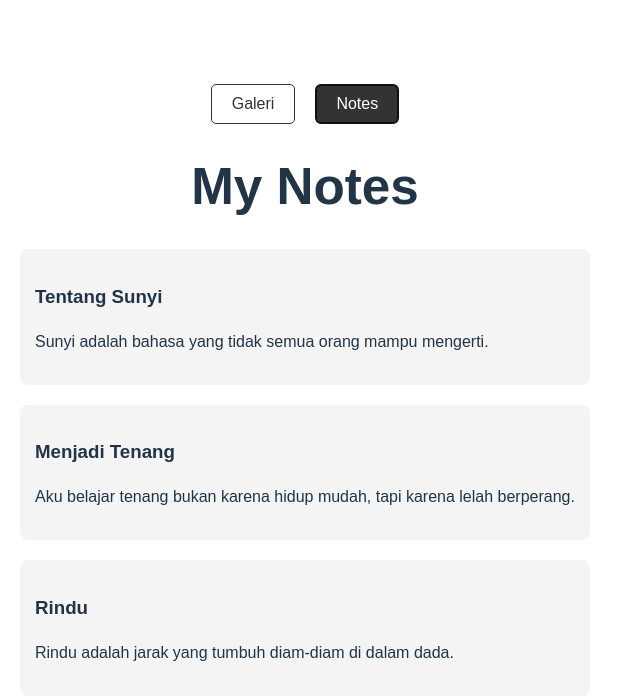
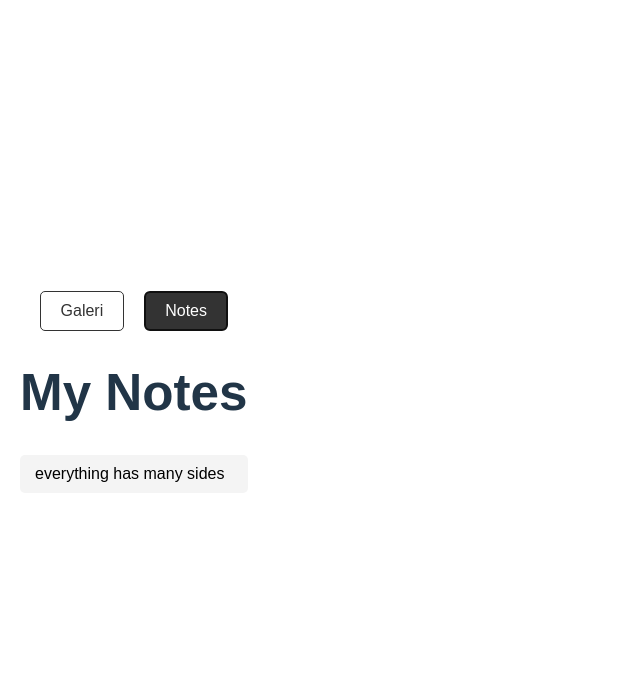
Before and after one commit to syhrullbr/portfolio-web, a React (Vite) app: page / in a window 1280 px wide. Both pictures are taken after a click on the button "Notes". Shown: the top 700 px of the page, without its empty margins (0-640 px from the left). Built offline with nearby package versions, Linux system fonts and the light colour scheme.

Commit message:
add notes page

```diff
--- a/src/App.jsx
+++ b/src/App.jsx
@@ -6,34 +6,27 @@ import "yet-another-react-lightbox/styles.css";
    DATA GALERI
 ======================= */
 const images = [
-  { src: "/gallery/karya1.jpg", title: "abox eyes" },
+   { src: "/gallery/karya1.jpg", title: "abox eyes" },
   { src: "/gallery/karya2.jpg", title: "fareza" },
   { src: "/gallery/karya3.jpg", title: "i am gonna growing" },
   { src: "/gallery/karya4.jpg", title: "people go and go" },
 ];
-
 /* =======================
    DATA NOTES
+   (judul + link dokumen)
 ======================= */
 const notes = [
-  {
-    title: "Tentang Sunyi",
-    content: "Sunyi adalah bahasa yang tidak semua orang mampu mengerti."
-  },
-  {
-    title: "Menjadi Tenang",
-    content: "Aku belajar tenang bukan karena hidup mudah, tapi karena lelah berperang."
-  },
-  {
-    title: "Rindu",
-    content: "Rindu adalah jarak yang tumbuh diam-diam di dalam dada."
-  }
+  { title: "everything has many sides", link: "/notes/notes1.pdf" },
 ];
 
 export default function App() {
   const [page, setPage] = useState("gallery");
   const [open, setOpen] = useState(false);
   const [index, setIndex] = useState(0);
+
+  // state untuk modal dokumen
+  const [docOpen, setDocOpen] = useState(false);
+  const [currentDoc, setCurrentDoc] = useState("");
 
   return (
     <div style={{ padding: "20px", fontFamily: "Arial, sans-serif" }}>
@@ -109,19 +102,75 @@ export default function App() {
 
       {/* ========== NOTES ========== */}
       {page === "notes" && (
-        <div style={{ maxWidth: "700px", margin: "auto" }}>
+        <div style={{ maxWidth: "500px", margin: "auto" }}>
           <h1 style={{ textAlign: "center" }}>My Notes</h1>
-          {notes.map((note, i) => (
-            <div key={i} style={{
-              marginBottom: "20px",
-              padding: "15px",
-              borderRadius: "8px",
-              background: "#f4f4f4"
-            }}>
-              <h3>{note.title}</h3>
-              <p>{note.content}</p>
-            </div>
-          ))}
+          <ul style={{ listStyle: "none", padding: 0 }}>
+            {notes.map((note, i) => (
+              <li key={i} style={{ marginBottom: "15px" }}>
+                <button
+                  onClick={() => { setCurrentDoc(note.link); setDocOpen(true); }}
+                  style={{
+                    width: "100%",
+                    textAlign: "left",
+                    padding: "10px 15px",
+                    borderRadius: "5px",
+                    border: "none",
+                    background: "#f4f4f4",
+                    cursor: "pointer",
+                    transition: "0.3s"
+                  }}
+                  onMouseOver={e => e.currentTarget.style.background = "#ddd"}
+                  onMouseOut={e => e.currentTarget.style.background = "#f4f4f4"}
+                >
+                  {note.title}
+                </button>
+              </li>
+            ))}
+          </ul>
+        </div>
+      )}
+
+      {/* ========== MODAL DOKUMEN ========== */}
+      {docOpen && (
+        <div style={{
+          position: "fixed",
+          top: 0, left: 0, right: 0, bottom: 0,
+          background: "rgba(0,0,0,0.7)",
+          display: "flex",
+          justifyContent: "center",
+          alignItems: "center",
+          zIndex: 9999
+        }}>
+          <div style={{
+            width: "80%",
+            height: "80%",
+            background: "#fff",
+            borderRadius: "8px",
+            position: "relative",
+            padding: "10px"
+          }}>
+            <button
+              onClick={() => setDocOpen(false)}
+              style={{
+                position: "absolute",
+                top: "10px",
+                right: "10px",
+                background: "#333",
+                color: "#fff",
+                border: "none",
+                borderRadius: "5px",
+                padding: "5px 10px",
+                cursor: "pointer"
+              }}
+            >
+              Close
+            </button>
+            <iframe
+              src={currentDoc}
+              style={{ width: "100%", height: "100%", border: "none", borderRadius: "5px" }}
+              title="Document Viewer"
+            />
+          </div>
         </div>
       )}
     </div>
```
Also changed, not shown: 1 other file (tests, documents, lock files or other folders).
